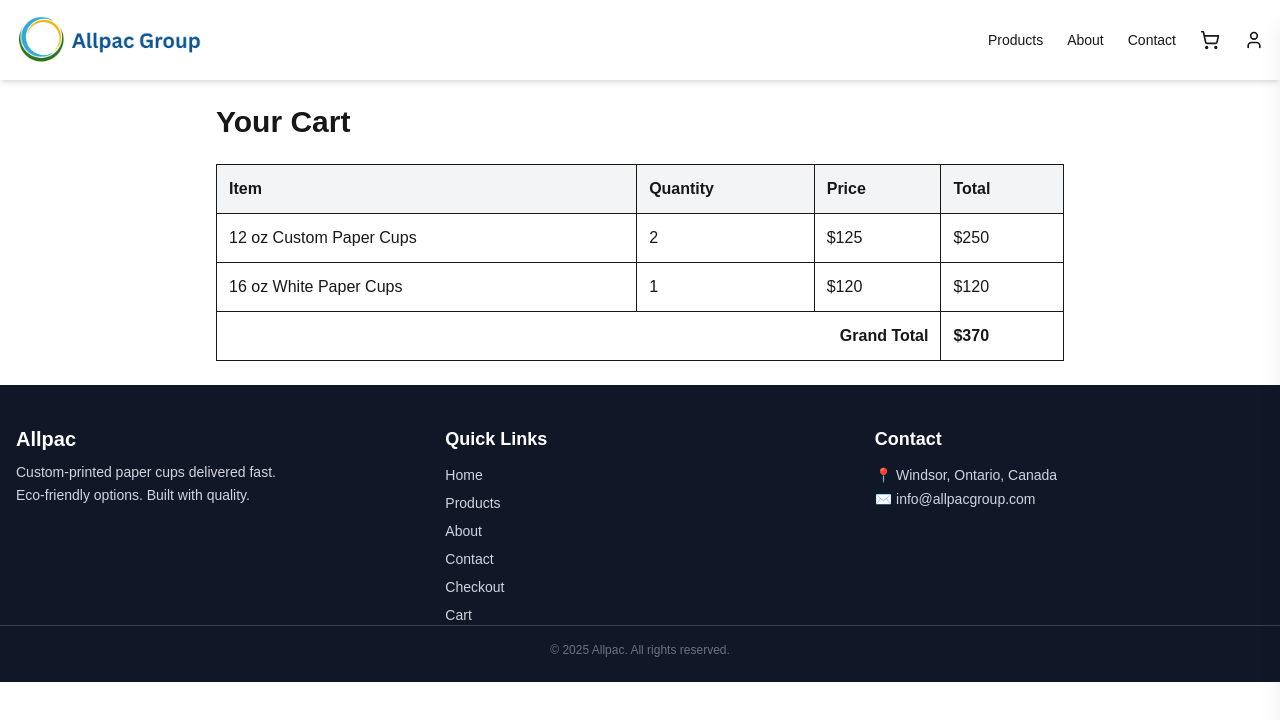
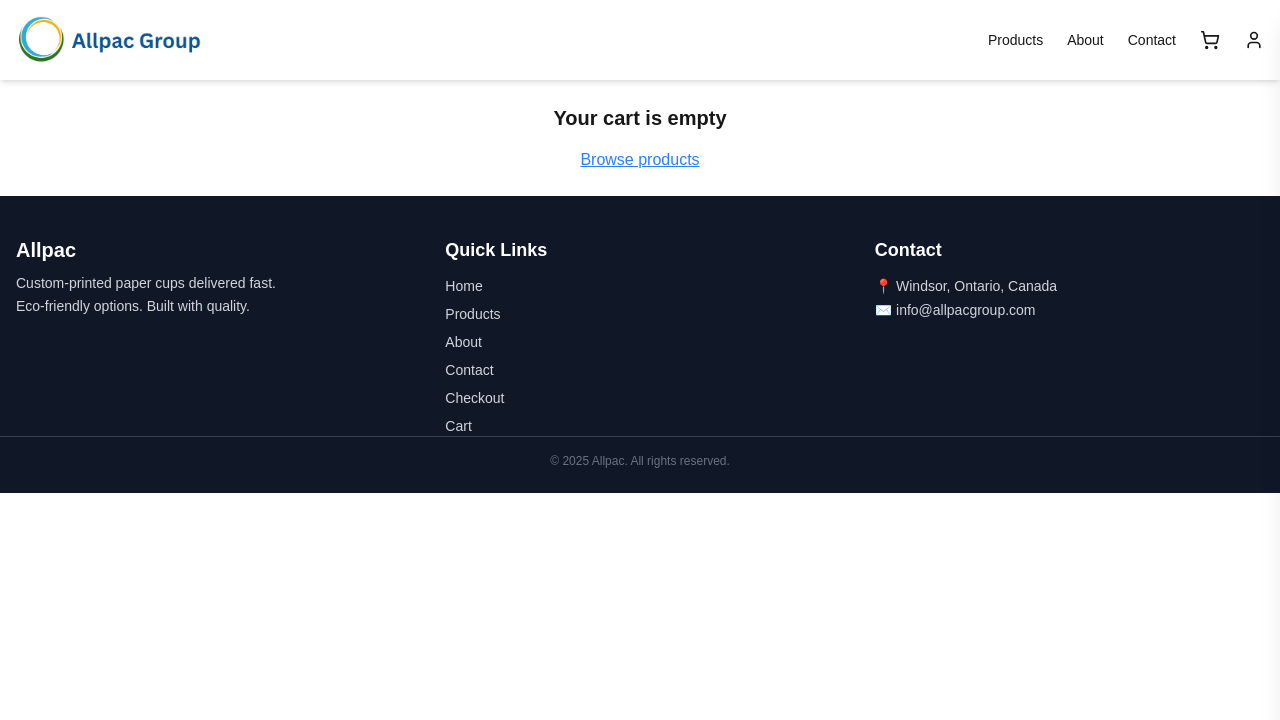
Before and after one commit to Emadedin1/allpacstore, a Next.js app in the folder frontend/: page /cart in a window 1280 px wide. Shown: the top 720 px of the page. Built offline with nearby package versions, Linux system fonts and the light colour scheme.

Commit message:
Improve cart UX: enforce min quantity, fix cursor styling, and update layout components

```diff
--- a/frontend/src/app/cart/page.jsx
+++ b/frontend/src/app/cart/page.jsx
@@ -1,57 +1,93 @@
-// src/app/cart/page.jsx
+// app/cart/page.jsx
+"use client";
+
+import { useCart } from "../../context/CartContext";
+import Link from "next/link";
+import { X, Plus, Minus } from "lucide-react";
 
 export default function CartPage() {
-  const cartItems = [
-    {
-      name: "12 oz Custom Paper Cups",
-      quantity: 2,
-      price: 125,
-    },
-    {
-      name: "16 oz White Paper Cups",
-      quantity: 1,
-      price: 120,
-    },
-  ];
+  const { cartItems, updateItemQty, removeItem } = useCart();
 
-  const total = cartItems.reduce((sum, item) => sum + item.quantity * item.price, 0);
+  const handleQtyChange = (slug, delta) => {
+    const item = cartItems.find((item) => item.slug === slug);
+    if (!item) return;
+    const newQty = item.quantity + delta;
+    if (newQty > 0) updateItemQty(slug, newQty);
+  };
+
+  if (cartItems.length === 0) {
+    return (
+      <div className="p-6 text-center">
+        <h2 className="text-xl font-semibold">Your cart is empty</h2>
+        <Link href="/products" className="text-blue-500 underline mt-4 inline-block">
+          Browse products
+        </Link>
+      </div>
+    );
+  }
 
   return (
-    <div className="p-6 max-w-4xl mx-auto">
-      <h1 className="text-3xl font-bold mb-6">Your Cart</h1>
+    <div className="p-6 max-w-3xl mx-auto">
+      <h2 className="text-2xl font-bold mb-6">Your Cart</h2>
 
-      {cartItems.length === 0 ? (
-        <p>Your cart is currently empty.</p>
-      ) : (
-        <div className="overflow-x-auto">
-          <table className="w-full text-left border border-gray-300">
-            <thead className="bg-gray-100">
-              <tr>
-                <th className="p-3 border">Item</th>
-                <th className="p-3 border">Quantity</th>
-                <th className="p-3 border">Price</th>
-                <th className="p-3 border">Total</th>
-              </tr>
-            </thead>
-            <tbody>
-              {cartItems.map((item, idx) => (
-                <tr key={idx} className="border-t">
-                  <td className="p-3 border">{item.name}</td>
-                  <td className="p-3 border">{item.quantity}</td>
-                  <td className="p-3 border">${item.price}</td>
-                  <td className="p-3 border">${item.quantity * item.price}</td>
-                </tr>
-              ))}
-              <tr className="font-bold">
-                <td colSpan={3} className="p-3 text-right border">
-                  Grand Total
-                </td>
-                <td className="p-3 border">${total}</td>
-              </tr>
-            </tbody>
-          </table>
-        </div>
-      )}
+      <div className="space-y-6">
+        {cartItems.map((item, index) => (
+          <div
+            key={`${item.slug}-${index}`}
+            className="border p-4 rounded-lg shadow-sm flex items-center justify-between"
+          >
+            <div>
+              <h3 className="text-lg font-semibold">{item.size} Cup</h3>
+              <p className="text-sm text-gray-500">
+                ${(item.priceCase / item.qtyCase).toFixed(3)}/cup
+              </p>
+              <div className="flex items-center mt-2 gap-2">
+                <button
+                  onClick={() => handleQtyChange(item.slug, -100)}
+                  disabled={item.quantity <= 300}
+                  className={`p-1 border rounded ${item.quantity <= 300 ? "opacity-50 cursor-not-allowed" : "cursor-pointer"
+                    }`}
+                >
+                  <Minus size={16} />
+                </button>
+                <span>{item.quantity}</span>
+                <button
+                  onClick={() => handleQtyChange(item.slug, 100)}
+                  className="p-1 border rounded cursor-pointer"
+                >
+                  <Plus size={16} />
+                </button>
+              </div>
+            </div>
+            <div className="flex flex-col items-end">
+              <span className="font-semibold">
+                ${((item.priceCase / item.qtyCase) * item.quantity).toFixed(2)}
+              </span>
+              <button
+                onClick={() => removeItem(item.slug)}
+                className="text-red-500 mt-2 cursor-pointer"
+              >
+                <X size={16} />
+              </button>
+            </div>
+          </div>
+        ))}
+      </div>
+
+      {/* Checkout Button */}
+      <div className="mt-10 text-right">
+        <Link href="/checkout">
+          <button
+            disabled={cartItems.some((item) => item.quantity < 300)}
+            className={`px-6 py-2 rounded text-white ${cartItems.some((item) => item.quantity < 300)
+                ? "bg-gray-400 cursor-not-allowed"
+                : "bg-black hover:bg-gray-800 cursor-pointer"
+              }`}
+          >
+            Checkout
+          </button>
+        </Link>
+      </div>
     </div>
   );
 }
--- a/frontend/src/app/checkout/page.jsx
+++ b/frontend/src/app/checkout/page.jsx
@@ -45,7 +45,7 @@ export default function CheckoutPage() {
         </div>
 
         {/* Place Order */}
-        <button className="bg-red-600 text-white px-4 py-2 rounded hover:bg-red-700">
+        <button className="bg-red-600 text-white px-4 py-2 rounded hover:bg-red-700 cursor-pointer">
           Place Order
         </button>
       </form>
--- a/frontend/src/app/contact/page.jsx
+++ b/frontend/src/app/contact/page.jsx
@@ -43,7 +43,7 @@ export default function ContactPage() {
 
         <button
           type="submit"
-          className="bg-red-600 text-white px-4 py-2 rounded hover:bg-red-700"
+          className="bg-red-600 text-white px-4 py-2 rounded hover:bg-red-700 cursor-pointer"
         >
           Send Message
         </button>
--- a/frontend/src/components/CartDrawer.jsx
+++ b/frontend/src/components/CartDrawer.jsx
@@ -68,11 +68,18 @@ export default function CartDrawer() {
             {/* Header */}
             <div className="p-4 border-b flex justify-between items-center">
                 <h2 className="text-lg font-bold">Your Cart</h2>
-                <button onClick={closeCart}>
+                <button onClick={closeCart}
+                    className="cursor-pointer">
                     <X size={20} />
                 </button>
             </div>
-
+            <Link
+                href="/cart"
+                onClick={closeCart}
+                className="mt-4 bg-black text-white text-center py-3 rounded hover:bg-gray-800 mx-4 mb-4"
+            >
+                Go to Cart
+            </Link>
             {/* Items */}
             <div className="p-4 flex-1 overflow-y-auto space-y-4">
                 {cartItems.length === 0 ? (
@@ -107,7 +114,7 @@ export default function CartDrawer() {
                                         />
                                         <button
                                             onClick={() => removeItem(item.slug)}
-                                            className="text-red-600 text-xs hover:underline"
+                                            className="text-red-600 text-xs hover:underline cursor-pointer"
                                         >
                                             Remove
                                         </button>
@@ -122,6 +129,7 @@ export default function CartDrawer() {
                 )}
             </div>
 
+
             {/* Footer */}
             <div className="p-4 border-t">
                 <div className="flex justify-between mb-4 font-semibold">
@@ -129,7 +137,7 @@ export default function CartDrawer() {
                     <span>${total}</span>
                 </div>
                 <Link href="/checkout">
-                    <button className="w-full bg-[#FFD814] py-2 rounded font-semibold">
+                    <button className="w-full bg-[#FFD814] py-2 rounded font-semibold cursor-pointer">
                         Checkout
                     </button>
                 </Link>
--- a/frontend/src/components/CupCard.jsx
+++ b/frontend/src/components/CupCard.jsx
@@ -89,6 +89,7 @@ export default function CupCard({ cup }) {
             w-full py-2 mt-2
             bg-[#FFD814] rounded-md
             font-semibold text-sm no-close
+            cursor-pointer
           "
         >
           Add to Cart
--- a/frontend/src/components/layout/Navbar.jsx
+++ b/frontend/src/components/layout/Navbar.jsx
@@ -48,14 +48,14 @@ export default function Navbar() {
           </nav>
           <button
             onClick={openCart}
-            className="text-allpac hover:text-red-600 no-close"
+            className="text-allpac hover:text-red-600 no-close cursor-pointer"
           >
             <ShoppingCart size={20} />
           </button>
           <button
             ref={buttonRef}
             onClick={() => setUserMenuOpen((prev) => !prev)}
-            className="text-allpac hover:text-red-600"
+            className="text-allpac hover:text-red-600 cursor-pointer"
           >
             <User size={20} />
           </button>
@@ -65,14 +65,14 @@ export default function Navbar() {
         <div className="flex sm:hidden items-center space-x-4">
           <button
             onClick={openCart}
-            className="text-allpac hover:text-red-600 no-close"
+            className="text-allpac hover:text-red-600 no-close cursor-pointer"
           >
             <ShoppingCart size={20} />
           </button>
           <button
             ref={buttonRef}
             onClick={() => setUserMenuOpen((prev) => !prev)}
-            className="text-allpac hover:text-red-600"
+            className="text-allpac hover:text-red-600 cursor-pointer"
           >
             <User size={20} />
           </button>
@@ -120,7 +120,7 @@ export default function Navbar() {
             </li>
             <li>
               <button
-                className="w-full text-left"
+                className="w-full text-left cursor-pointer"
                 onClick={() => {
                   /* logout */
                 }}
```
